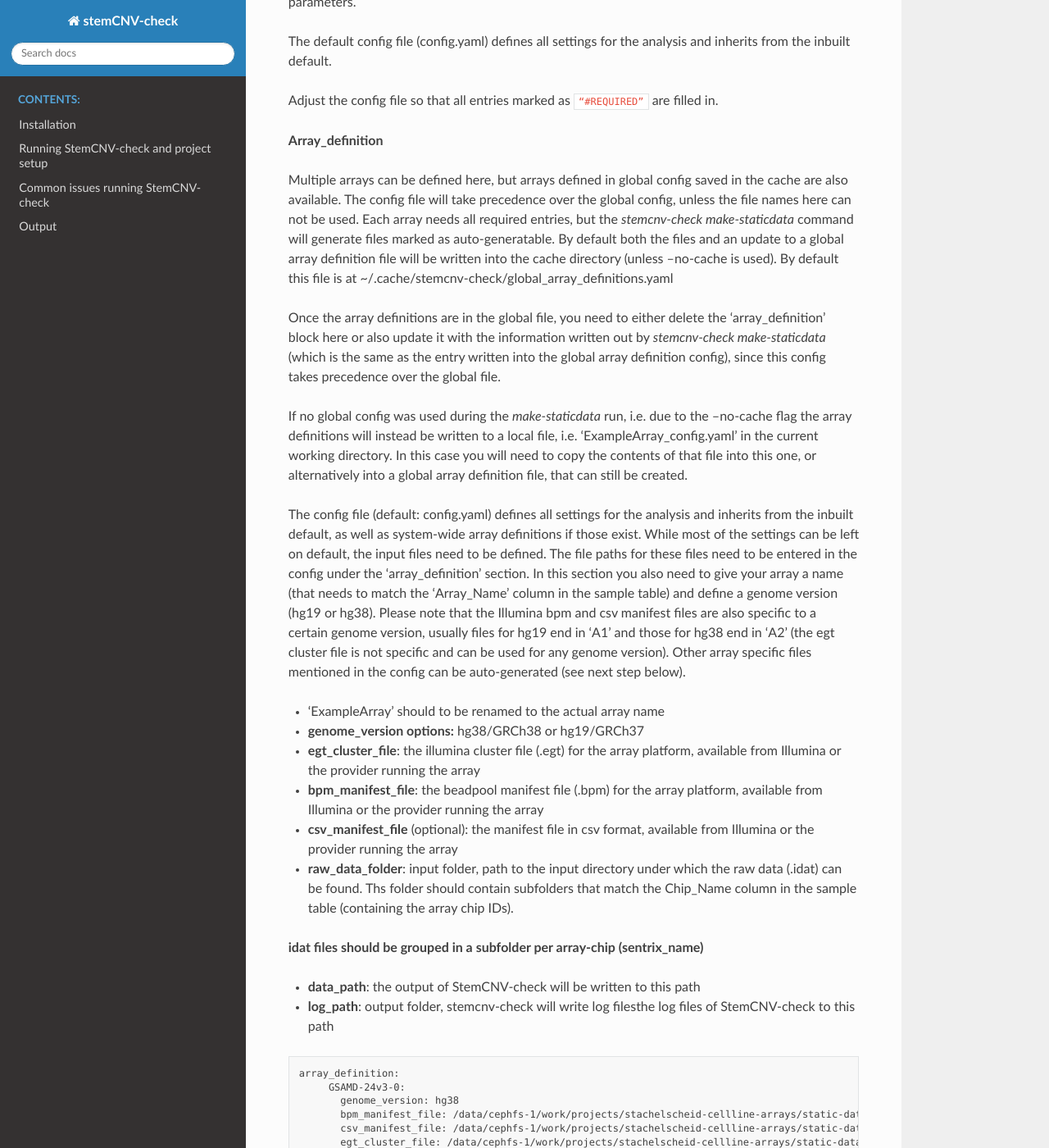
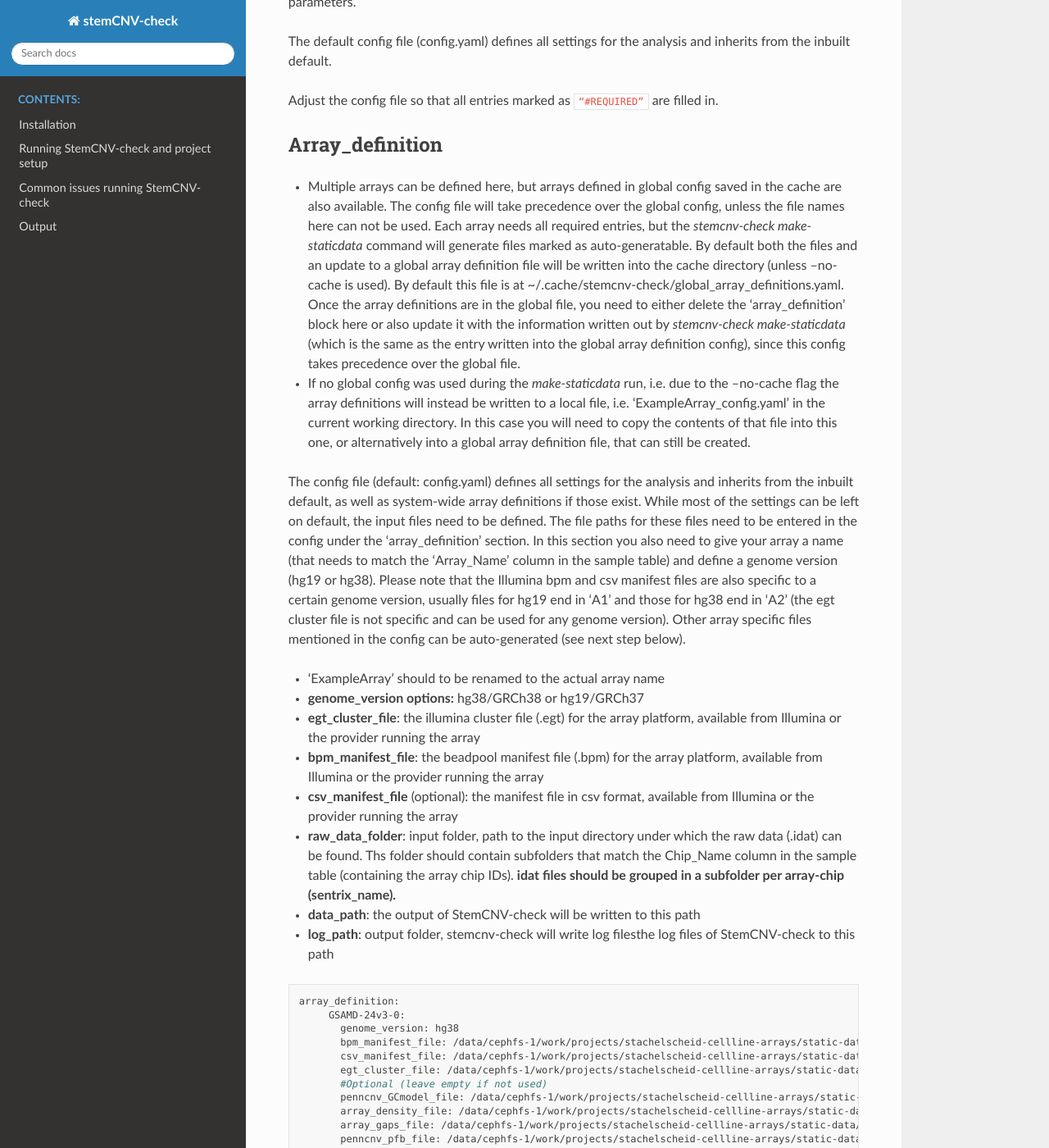
Before and after one commit to icalledmyselfmoon/stemCNV_check_Read_the_docs, a Sphinx documentation site: the page built from source/config_parameters.rst, in a window 1280 px wide and 1400 px high, scrolled down 217 px. Shown: the whole window at 82% size. Built offline with Sphinx 7.4.7 and the Read the Docs theme 3.1.0, drawn with Linux system fonts in a browser that asks for light colours; pages that are not in the unit, such as notebooks, are missing from menus.

```diff
--- a/source/config_parameters.rst
+++ b/source/config_parameters.rst
@@ -9,12 +9,11 @@ Adjust the config file so that all entries marked as ``“#REQUIRED”`` are fil
 
 
 **Array_definition**
+-------------
 
-Multiple arrays can be defined here, but arrays defined in global config saved in the cache are also available. The config file will take precedence over the global config, unless the file names here can not be used. Each array needs all required entries, but the `stemcnv-check make-staticdata` command will generate files marked as auto-generatable. By default both the files and an update to a global array definition file will be written into the cache directory (unless --no-cache is used). By default this file is at  ~/.cache/stemcnv-check/global_array_definitions.yaml
+•  Multiple arrays can be defined here, but arrays defined in global config saved in the cache are also available. The config file will take precedence over the global config, unless the file names here can not be used. Each array needs all required entries, but the `stemcnv-check make-staticdata` command will generate files marked as auto-generatable. By default both the files and an update to a global array definition file will be written into the cache directory (unless --no-cache is used). By default this file is at  ~/.cache/stemcnv-check/global_array_definitions.yaml. Once the array definitions are in the global file, you need to either delete the 'array_definition' block here or also update it with the information written out by `stemcnv-check make-staticdata` (which is the same as the entry written into the global array definition config), since this config takes precedence over the global file.
 
-Once the array definitions are in the global file, you need to either delete the 'array_definition' block here or also update it with the information written out by `stemcnv-check make-staticdata` (which is the same as the entry written into the global array definition config), since this config takes precedence over the global file.
-
-If no global config was used during the `make-staticdata` run, i.e. due to the --no-cache flag the array definitions will instead be written to a local file, i.e. 'ExampleArray_config.yaml' in the current working directory. In this case you will need to copy the contents of that file into this one, or alternatively into a global array definition file, that can still be created.
+•  If no global config was used during the `make-staticdata` run, i.e. due to the --no-cache flag the array definitions will instead be written to a local file, i.e. 'ExampleArray_config.yaml' in the current working directory. In this case you will need to copy the contents of that file into this one, or alternatively into a global array definition file, that can still be created.
 
 
 The config file (default: config.yaml) defines all settings for the analysis and inherits from the inbuilt default, as
@@ -36,8 +35,7 @@ Other array specific files mentioned in the config can be auto-generated (see ne
 - **bpm_manifest_file**: the beadpool manifest file (.bpm) for the array platform, available from Illumina or the provider running the array
 - **csv_manifest_file** (optional): the manifest file in csv format, available from Illumina or the provider running the array
 
-- **raw_data_folder**: input folder, path to the input directory under which the raw data (.idat) can be found. Ths folder should contain subfolders that match the Chip_Name column in the sample table (containing the array chip IDs).
-**idat files should be grouped in a subfolder per array-chip (sentrix_name)**
+- **raw_data_folder**: input folder, path to the input directory under which the raw data (.idat) can be found. Ths folder should contain subfolders that match the Chip_Name column in the sample table (containing the array chip IDs). **idat files should be grouped in a subfolder per array-chip (sentrix_name).**
 
 - **data_path**: the output of StemCNV-check will be written to this path
 - **log_path**:  output folder, stemcnv-check will write log filesthe log files of StemCNV-check to this path
```
Also changed, not shown: other parts of source/config_parameters.rst (+4 -0 lines).
